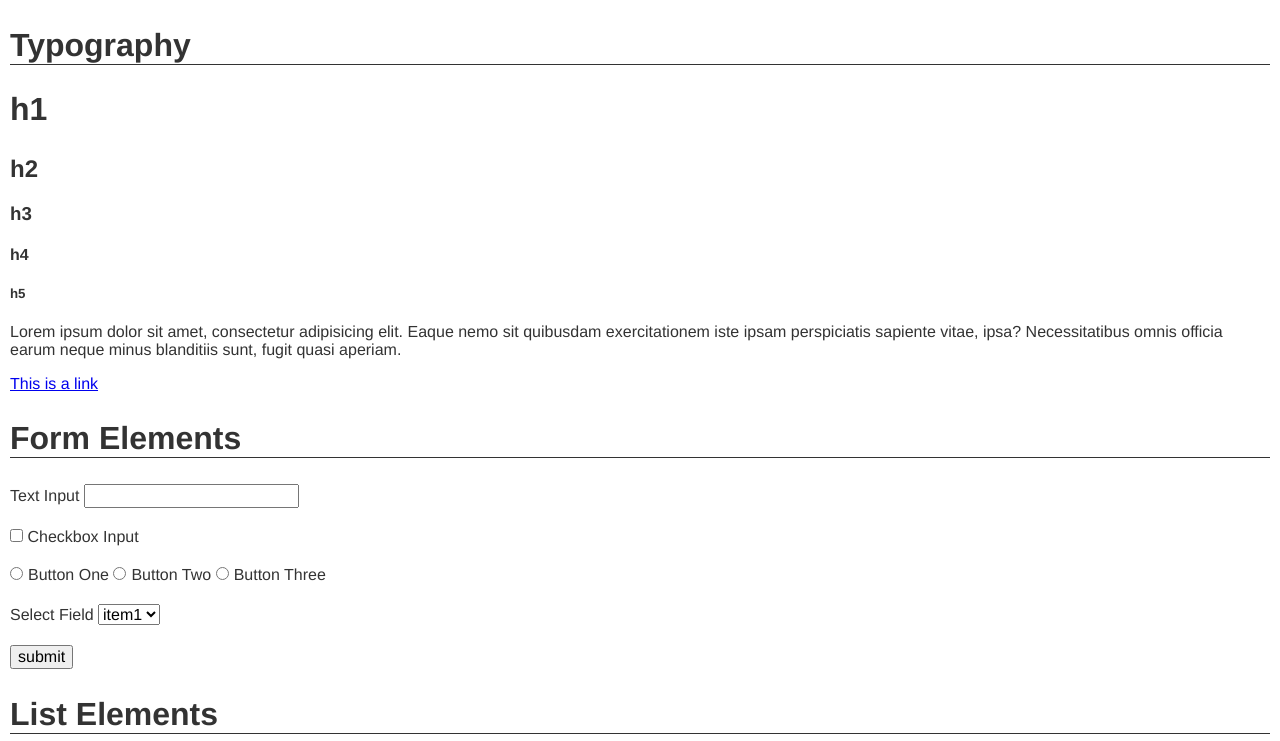
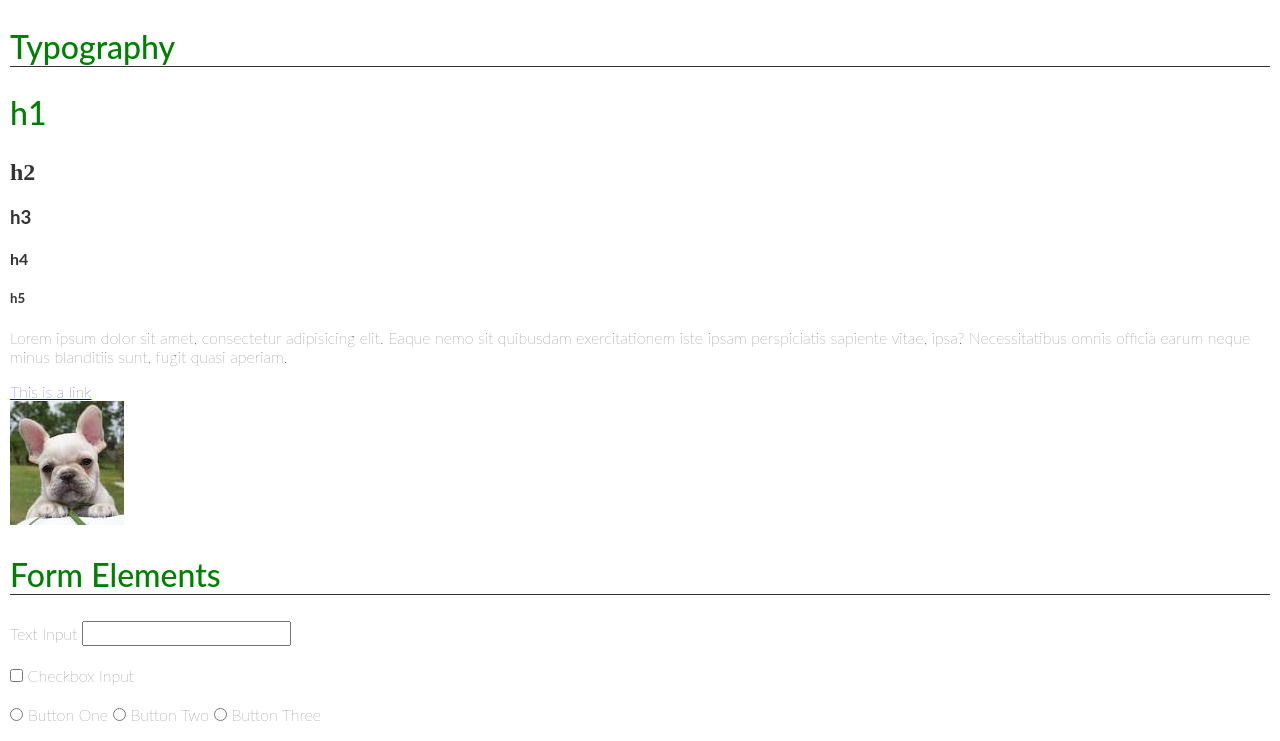
Before and after one commit to ChristinaTing/cantthinkofname, a plain HTML site: page index.html in a window 1280 px wide. Shown: the top 741 px of the page. Drawn offline with Linux system fonts and the light colour scheme.

Commit message:
Made things prettier

```diff
--- a/css/main.css
+++ b/css/main.css
@@ -7,7 +7,8 @@ body {
   color: #333;
   font-size: 16px;
   font-weight: 300;
-  font-family: "HelveticaNeue-Light", "Helvetica Neue Light", "Helvetica Neue", Helvetica, Arial, "Lucida Grande", sans-serif;
+  font-family: "Lato", "Helvetica Neue Light", "Helvetica Neue", Helvetica, Arial, "Lucida Grande", sans-serif;
+  font-weight: 100;
 }
 
 section {
@@ -18,6 +19,24 @@ h1.title {
   border-bottom: 1px solid #333;
 }
 
+h1 {
+	font-family: Lato;
+	font-weight: 500;
+	color: red;
+}
+
+section h1 {
+	color:green;
+}
+
+h2 {
+	font-family: lobster;
+}
+
+h3 {
+	font-weight: bold;
+}
+
 .formelement {
   margin: 20px 0;
 }
--- a/index.html
+++ b/index.html
@@ -17,6 +17,9 @@
     <p>Lorem ipsum dolor sit amet, consectetur adipisicing elit. Eaque nemo sit quibusdam exercitationem iste ipsam perspiciatis sapiente vitae, ipsa? Necessitatibus omnis officia earum neque minus blanditiis sunt, fugit quasi aperiam.</p>
 
     <a href="#">This is a link</a>
+    <br>
+
+   <a href="index.html"><img src="images/french.jpeg" height="124" width="114"></a>
   </section>
 
   <section>
```
Also changed, not shown: images/french.jpeg (added).
